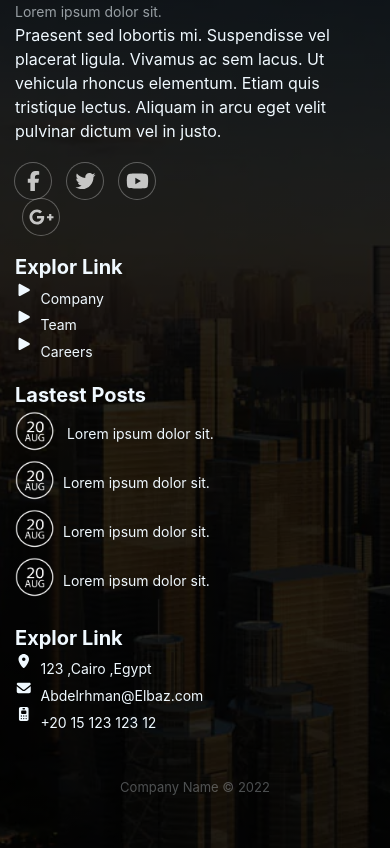
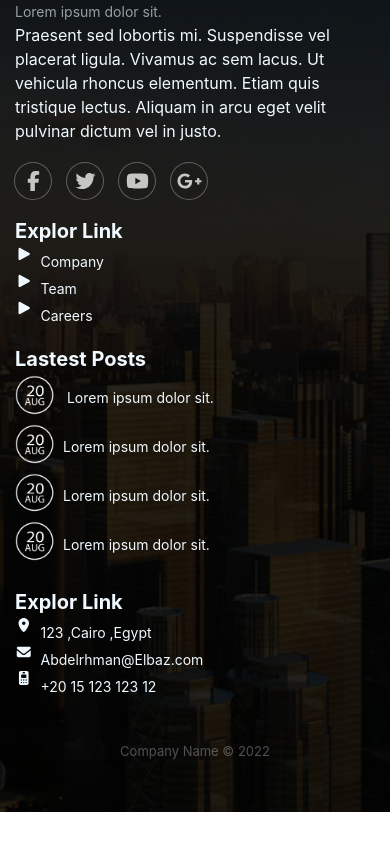
Before and after one commit to aelbxz25/Construction-Html-Css-BS-Project, a plain HTML site: page index.html in a window 390 px wide. Shown: the part 9638-10486 px from the top of the page. After the commit the page ends 10450 px from the top, so only its background shows below. Drawn offline with Linux system fonts and the light colour scheme.

Commit message:
Update index.html

```diff
--- a/index.html
+++ b/index.html
@@ -499,7 +499,7 @@
                         elementum. Etiam quis tristique lectus. Aliquam in
                         arcu eget velit pulvinar dictum vel in justo.
                     </p>
-                    <div class="text-start item social text-left col-6 col-xl-8 col-lg-8 col-md-9 col-sm-12">
+                    <div class="text-start item social text-left col-xl-8 col-lg-8 col-md-9 col-sm-12">
                         <a class="text-center" href="#" style="margin-left: 0px"><i
                                 class="fa-brands fa-facebook-f"></i></a><a href="#"><i
                                 class="fa-brands fa-twitter"></i></a><a href="#"><i
@@ -513,7 +513,7 @@
                 <div class="col-12 col-md-3 col-lg-2 col-xl-2 item col-sm-12">
                     <h3>Explor Link</h3>
                     <ul>
-                        <li style="list-style-type: disc">
+                        <li style="list-style-type: disc" class="d-flex align-content-center">
                             <a href="#"><i class="fa-solid fa-play mr-2 pb-2"></i>Company</a>
                         </li>
                         <li>
```
